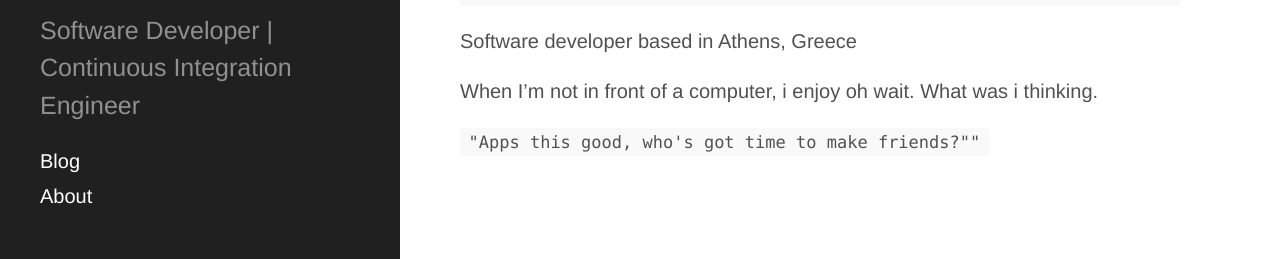
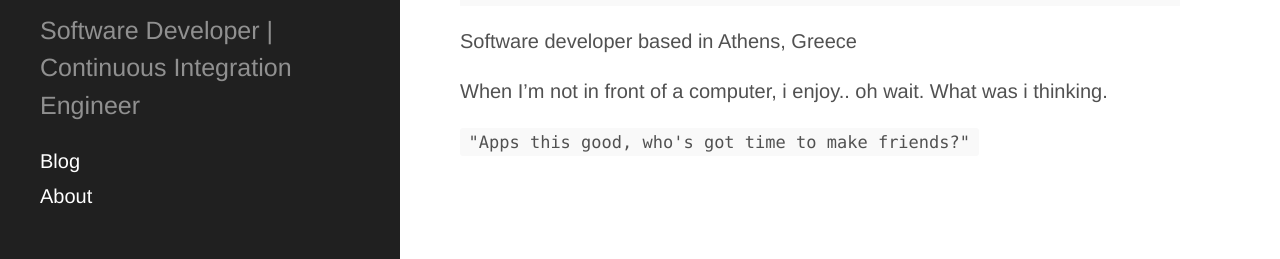
Before and after one commit to serafeimgr/serafeimgr.github.io, a Jekyll site: the page built from about.md, in a window 1280 px wide. Shown: the part 241-500 px from the top of the page. Built offline with Jekyll 4.4.1, drawn with Linux system fonts in a browser that asks for light colours; nearby versions of some CDN libraries.

```diff
--- a/about.md
+++ b/about.md
@@ -9,6 +9,6 @@ title: About
 
 Software developer based in Athens, Greece
 
-When I’m not in front of a computer, i enjoy oh wait. What was i thinking.
+When I’m not in front of a computer, i enjoy.. oh wait. What was i thinking.
 
-`"Apps this good, who's got time to make friends?""`
+`"Apps this good, who's got time to make friends?"`
```
